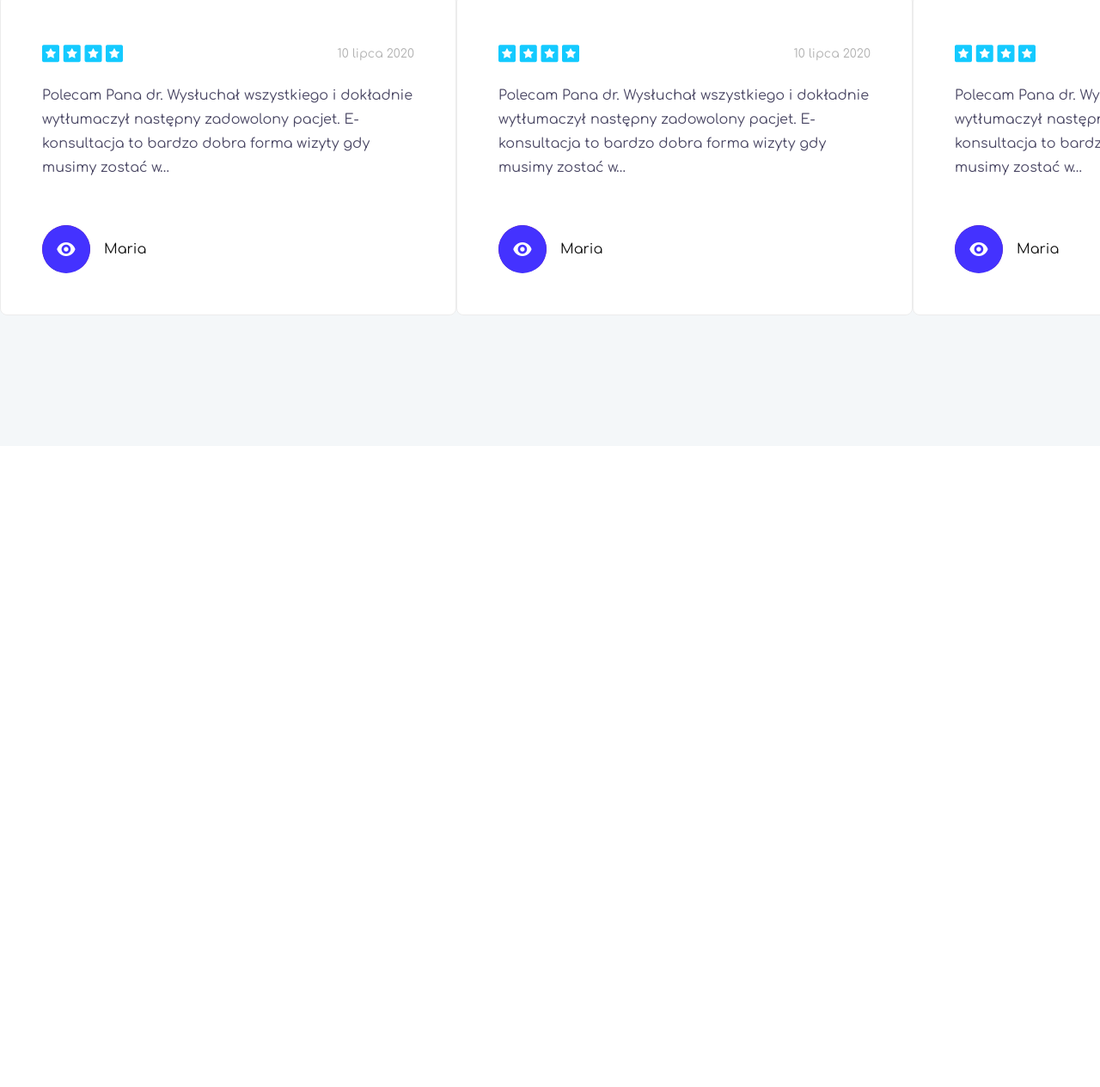
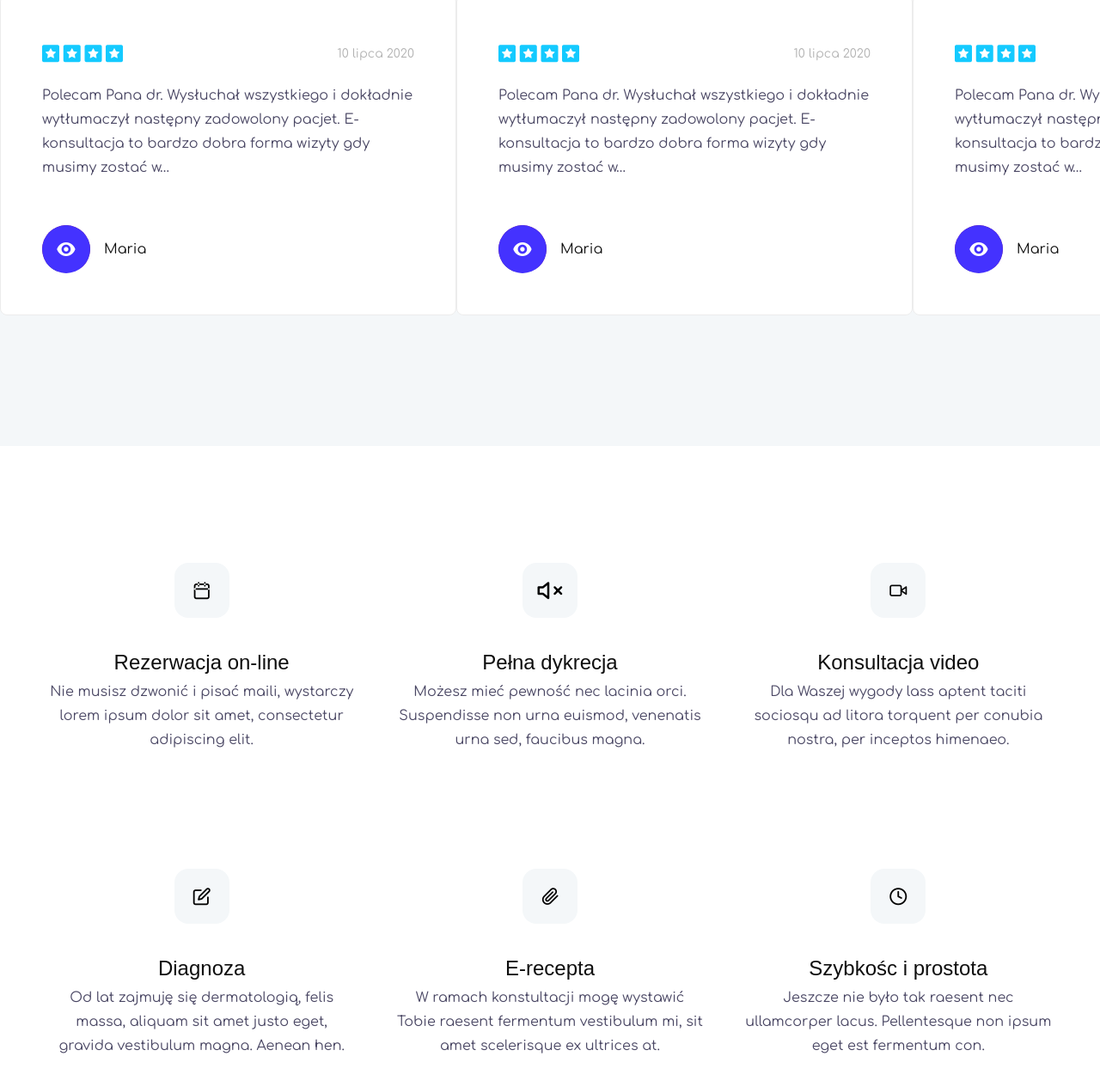
Before and after one commit to Robson3991/empressia, a website with bundled scripts: page index.html in a window 1280 px wide. Shown: the part 2704-3969 px from the top of the page at 86% size. Before the commit the page ends 3223 px from the top, so only its background shows below. Built offline with nearby package versions, Linux system fonts and the light colour scheme; a web font is replaced by a local one.

Commit message:
sec icons section

```diff
--- a/index.html
+++ b/index.html
@@ -61,7 +61,7 @@
                 <img src="./src/img/svg/illustration-segment--desktop-svg.svg" class="banner__image" alt="">
                 <img src="./src/img/illustration-hero--phone.png" class="banner__image banner__image--small" alt="">
             </div>
-        </section>
+        </section> <!-- BANNER END -->
 
         <section class="intro wrapper wrapper--wide">
             <img src="./src/img/illustration-segment-1.png" alt="" class="intro__image">
@@ -79,7 +79,7 @@
                 <h2 class="intro__heading heading heading--h2">Skorzystaj z najszybciej rozwijającej się gałęzi medycyny.</h2>
                 <p class="intro__paragraph paragraph">Teleporada lekarska na naszym serwisie oznacza potwierdzoną skuteczność terapeutyczną, oszczędność czasu i pieniędzy.</p>
             </div>
-        </section>
+        </section> <!-- INTRO END -->
 
         <div class="wrapper">
             <aside class="divider"></aside>
@@ -133,10 +133,10 @@
                     </div>
                 </div>
             </div>
-        </section>
+        </section> <!-- FAQ END -->
 
         <section class="opinions">
-            <h3 class="opinions__heading heading--h3">Co mówią zadowoleni klienci</h3>
+            <h3 class="opinions__heading heading heading--h3">Co mówią zadowoleni klienci</h3>
             <div class="opinions__items swiper-container" data-slider-opinions>
                 <div class="swiper-wrapper">
                     <div class="opinion swiper-slide">
@@ -236,7 +236,49 @@
                 </div>
             </div>
             <div class="swiper-pagination opinions__pagination"></div>
-        </section>
+        </section> <!-- OPINIONS END -->
+
+        <section class="seoIcons">
+            <div class="seoIcons__wrapper wrapper">
+
+                <div class="seoIcon">
+                    <div class="seoIcon__icon icon icon-reservation"></div>
+                    <h4 class="seoIcon__title">Rezerwacja on-line</h4>
+                    <p class="paragraph paragraph--center">Nie musisz dzwonić i pisać maili, wystarczy lorem ipsum dolor sit amet, consectetur adipiscing elit.</p>
+                </div>
+
+                <div class="seoIcon">
+                    <div class="seoIcon__icon icon icon-dicretia"></div>
+                    <h4 class="seoIcon__title">Pełna dykrecja</h4>
+                    <p class="paragraph paragraph--center">Możesz mieć pewność nec lacinia orci. Suspendisse non urna euismod, venenatis urna sed, faucibus magna.</p>
+                </div>
+
+                <div class="seoIcon">
+                    <div class="seoIcon__icon icon icon-video"></div>
+                    <h4 class="seoIcon__title">Konsultacja video</h4>
+                    <p class="paragraph paragraph--center">Dla Waszej wygody lass aptent taciti sociosqu ad litora torquent per conubia nostra, per inceptos himenaeo.</p>
+                </div>
+
+                <div class="seoIcon">
+                    <div class="seoIcon__icon icon icon-diagnosis"></div>
+                    <h4 class="seoIcon__title">Diagnoza</h4>
+                    <p class="paragraph paragraph--center">Od lat zajmuję się dermatologią, felis massa, aliquam sit amet justo eget, gravida vestibulum magna. Aenean hen.</p>
+                </div>
+
+                <div class="seoIcon">
+                    <div class="seoIcon__icon icon icon-e-receipt"></div>
+                    <h4 class="seoIcon__title">E-recepta</h4>
+                    <p class="paragraph paragraph--center">W ramach konstultacji mogę wystawić Tobie raesent fermentum vestibulum mi, sit amet scelerisque ex ultrices at.</p>
+                </div>
+
+                <div class="seoIcon">
+                    <div class="seoIcon__icon icon icon-quickness"></div>
+                    <h4 class="seoIcon__title">Szybkośc i prostota</h4>
+                    <p class="paragraph paragraph--center">Jeszcze nie było tak raesent nec ullamcorper lacus. Pellentesque non ipsum eget est fermentum con.</p>
+                </div>
+
+            </div>
+        </section> <!-- SEO ICONS END -->
     </main>
     <footer>
 
--- /dev/null
+++ b/scss/components/_seoIcon.scss
@@ -0,0 +1,26 @@
+.seoIcon {
+    display: flex;
+    flex-direction: column;
+    align-items: center;
+    justify-content: center;
+    text-align: center;
+
+    &__icon {
+        display: flex;
+        align-items: center;
+        justify-content: center;
+        width: 64px;
+        height: 64px;
+        margin-bottom: 40px;
+        border-radius: 16px;
+        background: $c-light;
+        font-size: 2rem;
+    }
+
+    &__title {
+        margin-bottom: 8px;
+        color: $c-dark;
+        font-family: $f-headers;
+        font-size: 2.4rem;
+    }
+}
--- a/scss/helpers/_icons.scss
+++ b/scss/helpers/_icons.scss
@@ -8,3 +8,39 @@
         content: $icon-star-empty;
     }
 }
+
+.icon-reservation {
+    &:before {
+        content: $icon-reservation;
+    }
+}
+
+.icon-e-receipt {
+    &:before {
+        content: $icon-e-receipt;
+    }
+}
+
+.icon-quickness {
+    &:before {
+        content: $icon-quickness;
+    }
+}
+
+.icon-video {
+    &:before {
+        content: $icon-video;
+    }
+}
+
+.icon-dicretia {
+    &:before {
+        content: $icon-dicretia;
+    }
+}
+
+.icon-diagnosis {
+    &:before {
+        content: $icon-diagnosis;
+    }
+}
--- /dev/null
+++ b/scss/sections/_seoIcons.scss
@@ -0,0 +1,18 @@
+.seoIcons {
+    padding: 136px 0;
+
+    &__wrapper {
+        display: grid;
+        grid-template-columns: repeat(3, 1fr);
+        grid-gap: 136px 48px;
+
+        @include rwd($ipad) {
+            grid-template-columns: repeat(2, 1fr);
+        }
+
+        @include rwd($large-phone) {
+            grid-template-columns: repeat(1, 1fr);
+            grid-gap: 78px;
+        }
+    }
+}
--- a/src/icomoon/icomoon.scss
+++ b/src/icomoon/icomoon.scss
@@ -1,22 +1,14 @@
 $icomoon-font-family: "icomoon" !default;
 $icomoon-font-path: "fonts" !default;
 
+$icon-e-receipt: "\e907";
+$icon-quickness: "\e908";
+$icon-reservation: "\e90a";
+$icon-video: "\e90b";
+$icon-dicretia: "\e90c";
+$icon-diagnosis: "\e90d";
 $icon-facebook: "\e902";
 $icon-instagram: "\e903";
-$icon-dicretia-path1: "\e907";
-$icon-dicretia-path2: "\e908";
-$icon-dicretia-path3: "\e90a";
-$icon-e-receipt-path1: "\e90b";
-$icon-e-receipt-path2: "\e90c";
-$icon-quickness-path1: "\e90d";
-$icon-quickness-path2: "\e90e";
-$icon-quickness-path3: "\e90f";
-$icon-reservation-path1: "\e910";
-$icon-reservation-path2: "\e911";
-$icon-reservation-path3: "\e912";
-$icon-video-path1: "\e913";
-$icon-video-path2: "\e914";
-$icon-video-path3: "\e915";
 $icon-active-mark: "\e900";
 $icon-arrow-left: "\e901";
 $icon-arrow-right: "\e909";
@@ -32,6 +24,3 @@ $icon-gallery: "\e91e";
 $icon-language: "\e91f";
 $icon-reverse: "\e920";
 $icon-star-empty: "\e921";
-$icon-diagnosis-path1: "\e904";
-$icon-diagnosis-path2: "\e905";
-$icon-diagnosis-path3: "\e906";
--- a/styles.scss
+++ b/styles.scss
@@ -25,6 +25,7 @@
 @import './scss/sections/intro';
 @import './scss/sections/faq';
 @import './scss/sections/opinions';
+@import './scss/sections/seoIcons';
 
 // COMPONENTS
 @import './scss/components/menu';
@@ -32,3 +33,4 @@
 @import './scss/components/divider';
 @import './scss/components/collapse';
 @import './scss/components/opinion';
+@import './scss/components/seoIcon';
```
Also changed, not shown: src/icomoon/selection.json (+1 -1 lines), src/icomoon/fonts/icomoon.ttf, src/icomoon/fonts/icomoon.woff, 2 other files.
